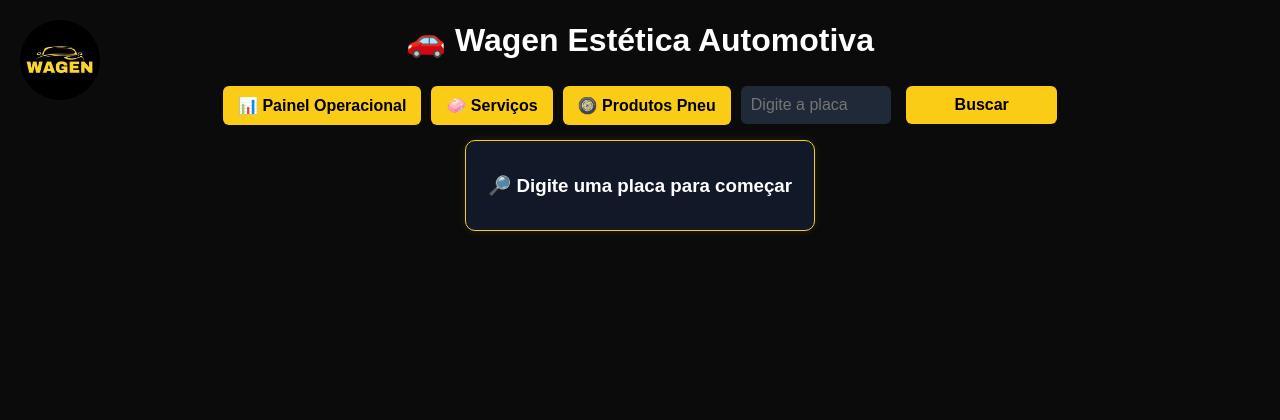
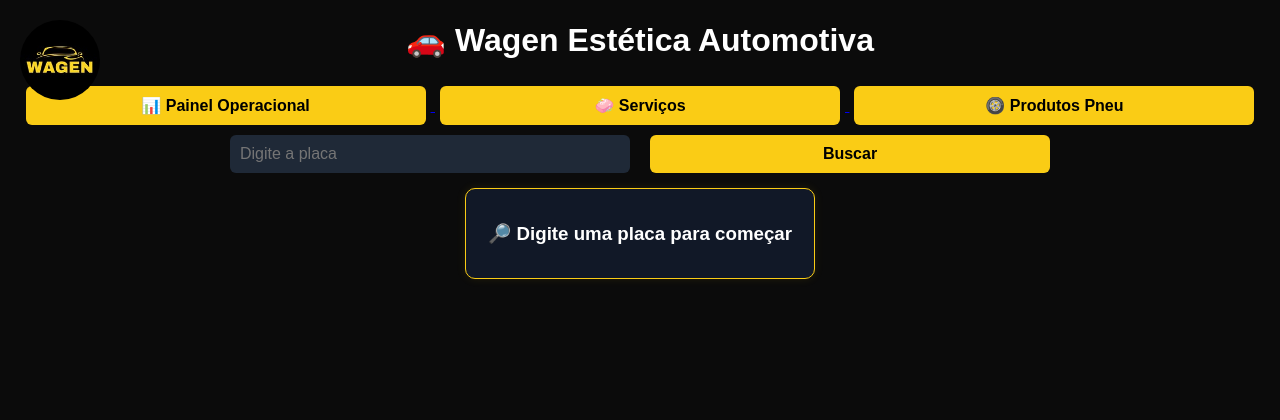
Before and after one commit to luiz930/lavagem_novo, a Flask app: page / in a window 1280 px wide. Shown: the top 420 px of the page. Run offline with Flask 3, Linux system fonts and the light colour scheme; data comes from the database, SQL or seed files in the repository.

Commit message:
Refactor index.html for improved structure and style

```diff
--- a/templates/index.html
+++ b/templates/index.html
@@ -23,9 +23,11 @@
 
 /* 📱 CELULAR */
 @media (max-width: 600px) {
-    .botoes-topo {
-        flex-direction: column;
-        align-items: center;
+.botoes-topo {
+    display: flex;
+    flex-wrap: wrap;
+    justify-content: center;
+    gap: 10px;
     }
 }
 
@@ -67,7 +69,7 @@
 
 body { font-family: Arial; background:#0b0b0b; color:white; text-align:center; }
 
-input, select {
+input, select, button {
     padding:10px;
     margin:5px;
     border-radius:6px;
@@ -122,7 +124,7 @@
 
 <h1>🚗 Wagen Estética Automotiva</h1>
 
-<div style="display:flex; justify-content:center; align-items:center; gap:10px; margin-top:15px;">
+<div class="botoes-topo">
 <div id="relogio" style="margin-top:10px; font-size:18px; color:#facc15;"></div>
 
 <a href="/painel">
@@ -145,7 +147,7 @@
 
 
 <!-- BUSCA -->
-<form method="POST" style="display:flex; gap:5px;">
+<form method="POST" class="flex">
 <input name="placa" placeholder="Digite a placa" required>
 <button>Buscar</button>
 </form>
```
